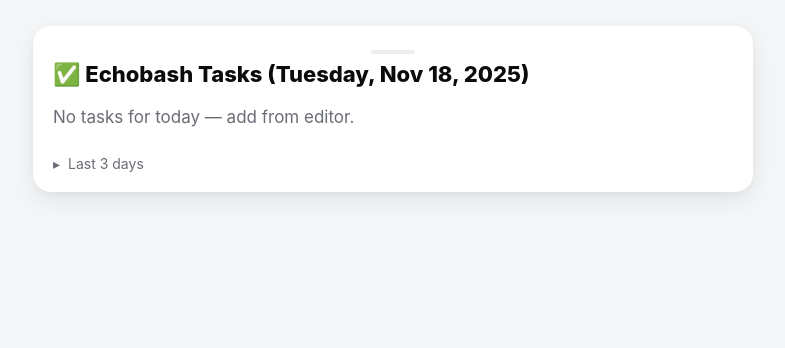
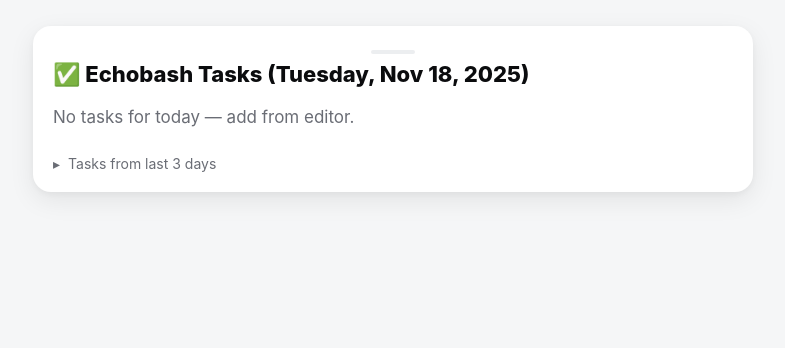
Before and after one commit to echobash/nfc_todo, a Flask app: page / in a window 1280 px wide. Shown: the top 348 px of the page, without its empty margins (247-1032 px from the left). Run offline with Flask 3, Linux system fonts and the light colour scheme; data that the repository does not hold is empty.

Commit message:
NFC Code FIx

```diff
--- a/templates/index.html
+++ b/templates/index.html
@@ -76,7 +76,7 @@
     <ul id="list" class="list"></ul>
 
     <div id="histToggle" class="history-cta" aria-expanded="false">
-      <span id="chev" class="chev">▸</span> Last 3 days
+      <span id="chev" class="chev">▸</span> Tasks from last 3 days
     </div>
     <div id="history" class="history">
       <div id="historyContent"></div>
```
